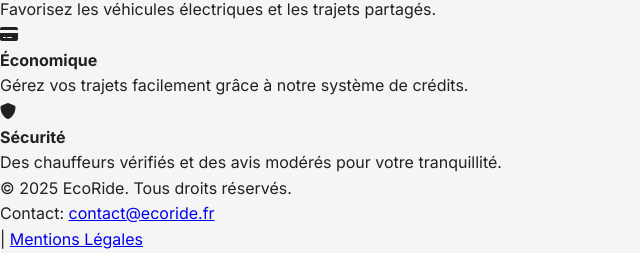
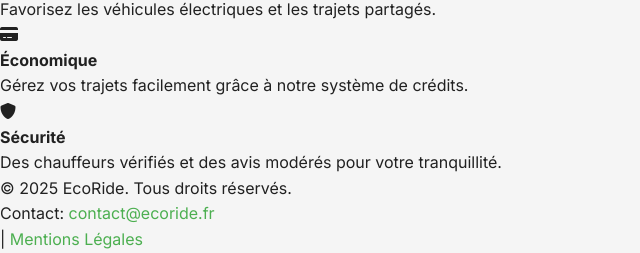
Before and after one commit to BOUDI1/ProjetEcoride, a PHP site: page / in a window 1280 px wide. Shown: the part 712-965 px from the top of the page, without its empty margins (0-640 px from the left). Run offline with PHP 8.4, Linux system fonts and the light colour scheme.

Commit message:
ajout de styles pour les liens afin d'améliorer la navigation et l'esthétique

```diff
--- a/style.css
+++ b/style.css
@@ -22,3 +22,7 @@
     color: var(--color-text);
     line-height: 1.6;
 }
+a {
+    text-decoration: none;
+    color: var(--color-primary);
+}
```
